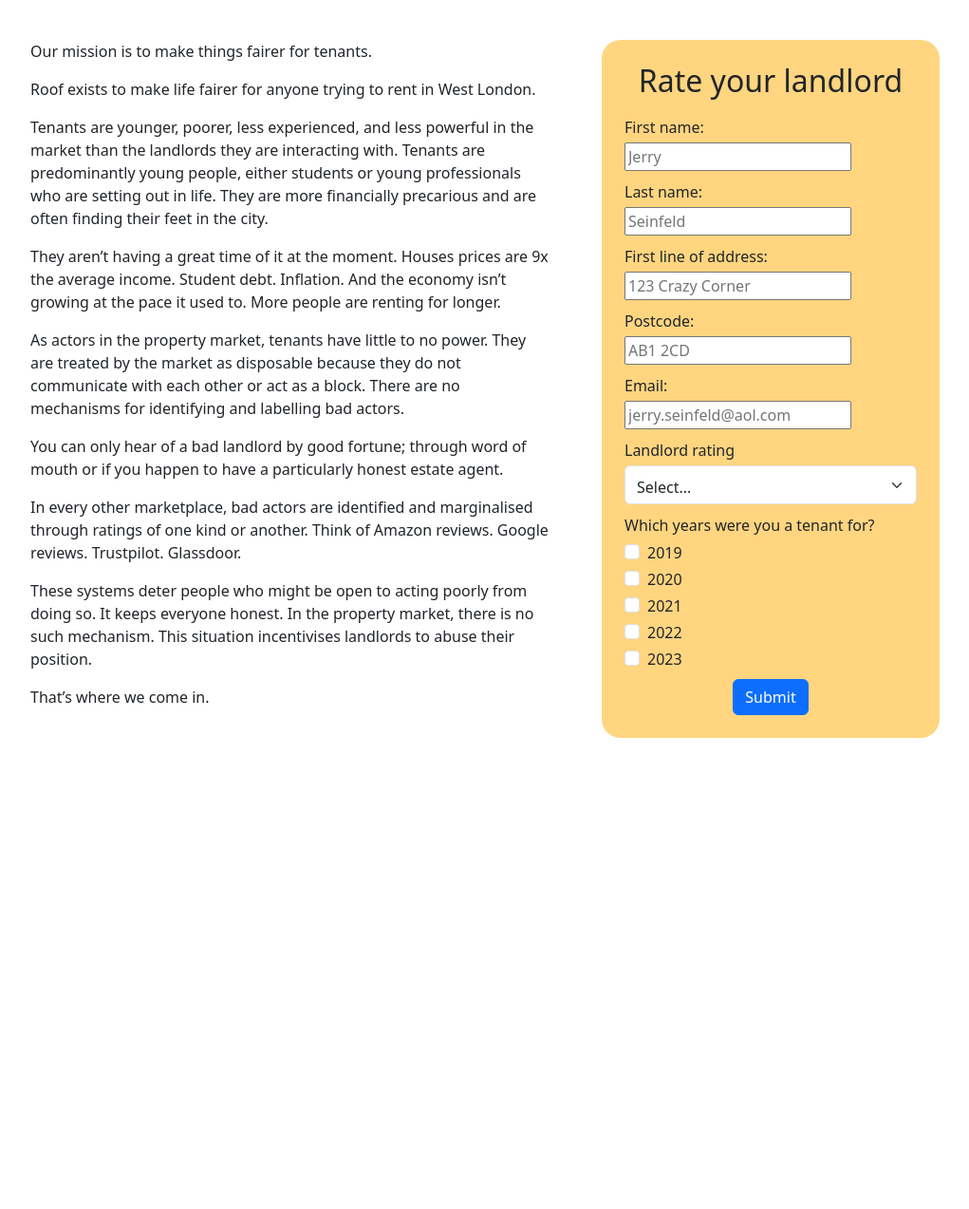
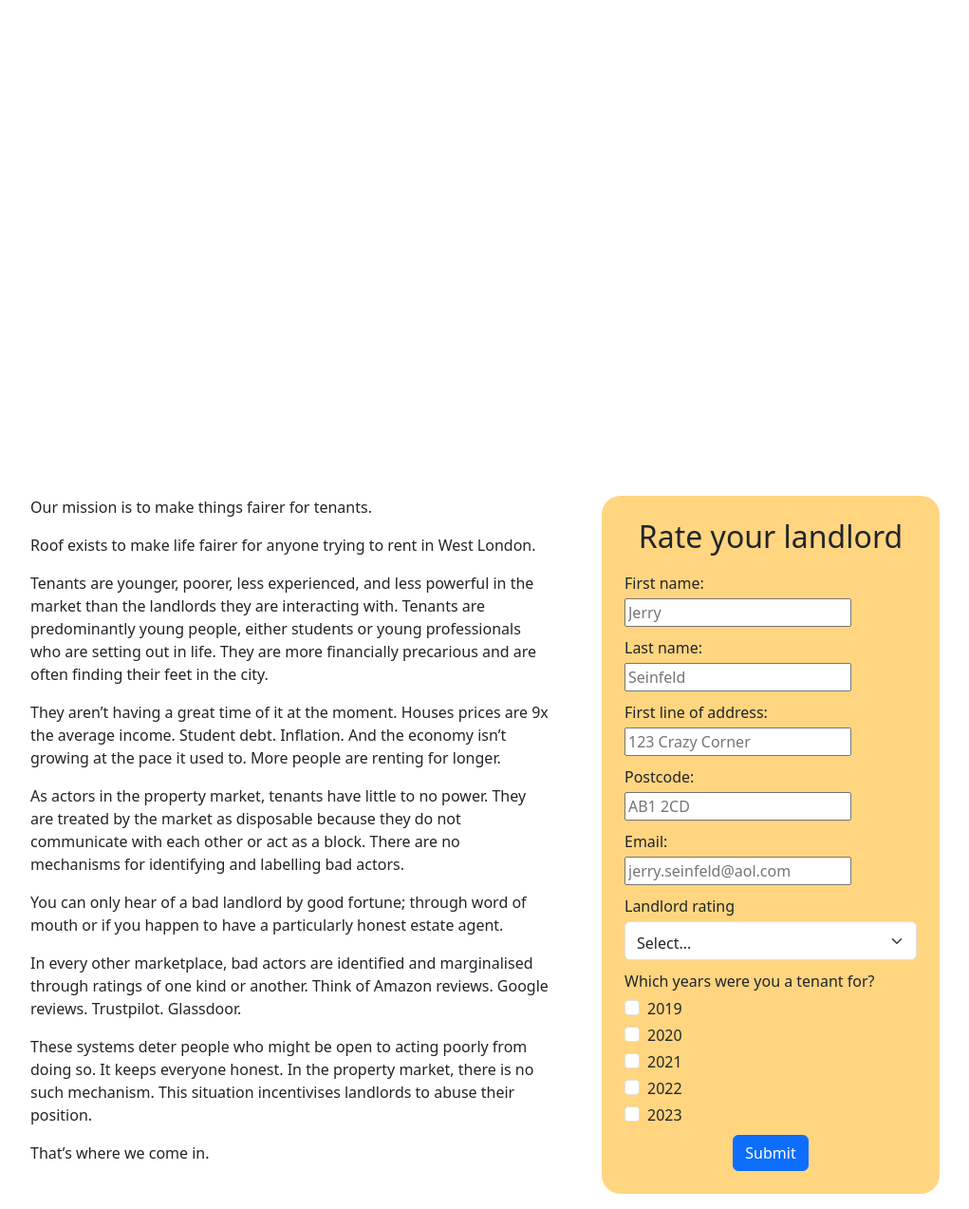
Before and after one commit to farleyr2538/roof, a Flask app: page / in a window 1280 px wide. Shown: the part 614-1887 px from the top of the page at 95% size, without its empty margins (129-1150 px from the left). Before the commit the page ends 1391 px from the top, so only its background shows below. Run offline with Flask 3, Linux system fonts and the light colour scheme.

Commit message:
adding MORE padding to content top

```diff
--- a/static/styles.css
+++ b/static/styles.css
@@ -57,5 +57,5 @@ video {
 }
 
 #content {
-    padding-top: 20px;
+    padding-top: 500px;
 }
```
